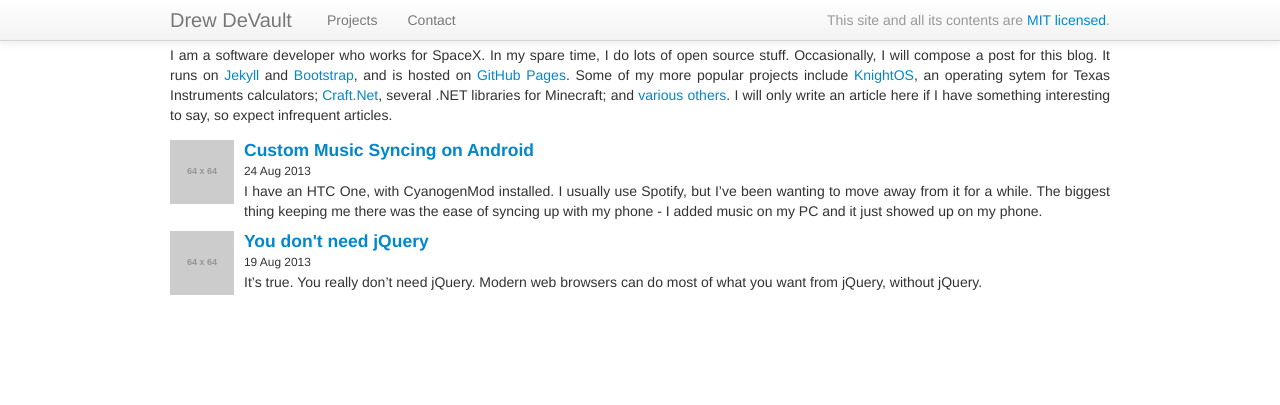
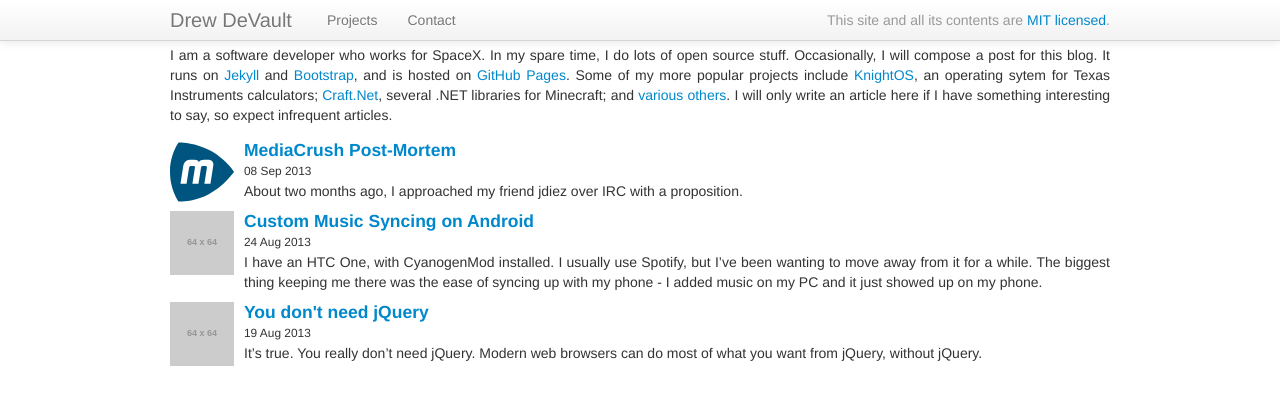
Before and after one commit to stormblog/sircmpwn.github.io, a Jekyll site: the page built from index.html, in a window 1280 px wide. Shown: the top 405 px of the page. Built offline with Jekyll 4.4.1, drawn with Linux system fonts in a browser that asks for light colours; part of the change alters nothing that is shown.

Commit message:
Add mediacrush blog post

```diff
--- /dev/null
+++ b/_posts/2013-09-08-MediaCrush-post-mortem.md
@@ -0,0 +1,96 @@
+---
+title: MediaCrush Post-Mortem
+layout: post
+thumbnail: /img/mediacrush.svg
+---
+
+About two months ago, I approached my friend jdiez over IRC with a proposition.
+
+    <SirCmpwn> I'm thinking of making a website for hosting gifs
+    <SirCmpwn> but when you upload a gif, it converts it to ogv and renders it with HTML5 video
+    <SirCmpwn> faster load time + better quality
+    <jdiez> hmmmm
+    <jdiez> sounds like a great idea
+    <SirCmpwn> I bought gifquick.com
+    <SirCmpwn> .net
+    <jdiez> not one of your best names
+    <SirCmpwn> you're a name
+    <jdiez> I have one
+
+After someone suggested a less silly name (and a little programming on the side), [MediaCrush](https://mediacru.sh)
+was born. If you missed it, it's a website for hosting media (images, video, audio, vectors). Privacy first,
+open-source, lots of [other things](https://blog.mediacru.sh/2013/07/19/MediaCrush-for-nerds.html) the
+tech-literate like. This is the first project I've tried to promote properly, and one of my more intersting
+collaborations. So here's how it went:
+
+<img src="https://mediacru.sh/5j-W2R6dlPh-.png" />
+
+## Hacker News
+
+By far the most succesful way to promote MediaCrush was on [Hacker News](http://news.ycombinator.com). I
+submitted "[Show HN: An open-source media hosting site that's anonymous and fast](https://news.ycombinator.com/item?id=6189397)",
+and got lots of good feedback and generated a lot of excitement. Thanks to those who saw and contributed to
+that thread. This one, I think, was a success because the readers of Hacker News almost univerally fall into
+our target audience, and they're mostly smart folks who are able to give an informed opinion on the site. They
+can also see the benefits of our sort of service compared to the competetion.
+
+Result: Positive
+
+## Casual Conversation
+
+As a project I was invested in and that I think is pretty cool, I naturally started chatting about it around
+the web (mostly in IRC). Lots of people liked it, and the MediaCrush IRC channel still has a fair number of
+regulars. This had mixed reactions, from apathy to supportiveness. This is harder to remember since these
+interactions are buried deep somewhere in my thousands of IRC logs. I don't think it made us many long-term
+users, but we got some good feedback.
+
+Result: Positiveish
+
+## /g/
+
+We didn't mean to promote it on /g/, but someone (not related to us) posted about it there and we saw it in
+our referers. I dropped by and answered a couple questions. 4chan generally liked it, and was impressed by
+the tech. There were rumors of getting support in a popular 4chan browser extension, but I don't know where
+that went. Word of mouth is always the best means of promotion, and that seemed to be the case with 4chan.
+Can't say we got a lot of actionable feedback from them, though.
+
+Result: Positive
+
+## Reddit
+
+Our attempt at getting the Reddit users involved was basically a complete failure. MediaCrush links are now
+banned from Reddit (though the admins said they'd lift the ban a week ago - situation still developing). We
+posted about it in a few places and answered lots of questions. Additionally, we made a bot that users could
+summon to a thread to rehost media for them (usually good for gifs, since we get
+[crazy good results](https://mediacru.sh/demo) when we host gifs). The Reddit admins told us to stop spamming.
+Additionally, when we tried to work with some subreddit moderators (like /r/gifs), we were shot down and the
+moderation of several subreddits did not want to support MediaCrush.
+
+However, the response from the users was generally positive, both from the
+[technically savvy](http://redd.it/1k4v7h) and the
+[general public](http://www.reddit.com/r/gaming/comments/1k3uro/xbox_one_handy_guide_for_early_adopters/cbl4rrl?context=3).
+We also bought a Reddit ad for a hundred bucks (which buys you fairly low exposure). Unfortunately, the ad was
+run *after* the domain was banned, which defeated the purpose. You can upvote some ads, and ours got
+more upvotes than downvotes, which is unusual for a Reddit ad.
+
+At the end of the day, though, our biggest target userbase is unable to use MediaCrush and I consider that a
+crushing defeat for the site.
+
+Result: Failure
+
+## Conclusion
+
+That's about all the promotion we ended up doing. I am afraid that MediaCrush will fail as a result of
+hostility from Reddit. Lessons learned;
+
+* Hacker News is still a great resource to get good feedback on cool stuff you're working on.
+* Though I wouldn't expect *every* 4chan board to be worth it, we seemed to get a good response from /g/.
+* Be *very careful* with Reddit. There's a fine line between showing off something cool you did, and
+  spamming. We still aren't sure exactly where that line lies, but we certainly went over it.
+
+The graph at the top of this post says it all. So far, the site has cost me
+[about $750](https://mediacru.sh/transparency/2013-09-01-Financial-summary.md), which is not as bad as it
+could have been. I hope to keep it alive for as long as possible. I don't want to let down the users who
+have been supportive of us, and I don't want existing media vanishing from the web.
+
+Keep in touch, we'll see how my next big project goes.
--- a/css/base.css
+++ b/css/base.css
@@ -33,3 +33,8 @@ pre {
     font-size: 14pt;
     margin: 0;
 }
+
+.media-object {
+    width: 64px;
+    height: 64px;
+}
```
Also changed, not shown: img/mediacrush.svg (added).
